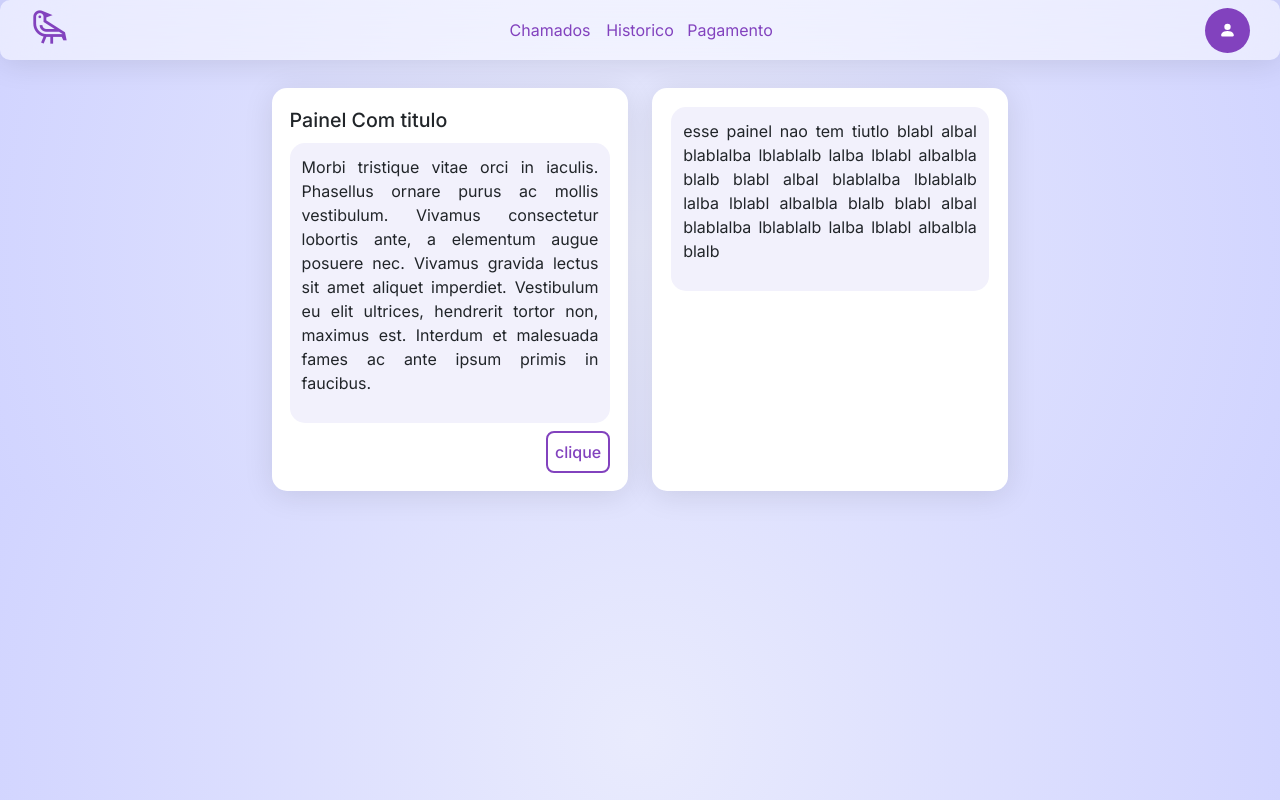
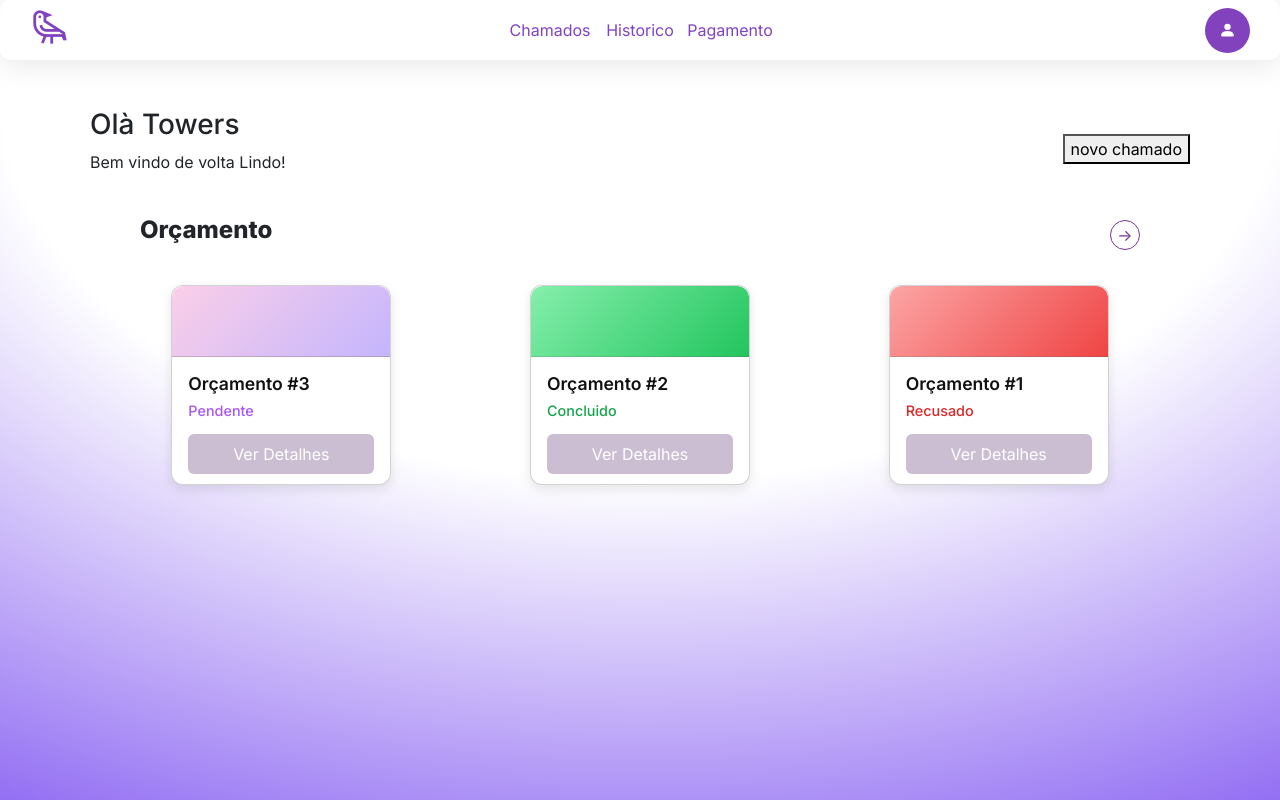
Before and after one commit to NeroPRDO/WEB-II---PROJETO, an Angular app in the folder manutencao-equipamentos/: page / in a window 1280 px wide. Built offline with nearby package versions, Linux system fonts and the light colour scheme.

Commit message:
feat: Adicionando Rotas, e inicio do dashboard do usuario

```diff
--- a/manutencao-equipamentos/src/app/app.css
+++ b/manutencao-equipamentos/src/app/app.css
@@ -1,4 +1,16 @@
 @import url('https://fonts.googleapis.com/css2?family=Poppins:ital,wght@0,100;0,200;0,300;0,400;0,500;0,600;0,700;0,800;0,900;1,100;1,200;1,300;1,400;1,500;1,600;1,700;1,800;1,900&display=swap');
+
+* {
+  padding: 0%;
+  margin: 0%;
+  position: absolute;
+  inset: 0;
+  width: 100%;
+  height: 100%;
+  background: white;
+  background: radial-gradient(125% 125% at 50% 10%, #fff 40%, #63e 100%);
+  z-index: -10;
+}
 
 
 /*Botão de abrir chamdo*/
@@ -99,11 +111,9 @@
   border-radius: 15px;
   cursor: pointer;
   transition: 0.3s ease;
-  background: linear-gradient(
-    to bottom right,
-    #8242be 0%,
-    rgba(46, 142, 255, 0) 30%
-  );
+  background: linear-gradient(to bottom right,
+      #8242be 0%,
+      rgba(46, 142, 255, 0) 30%);
   background-color: #8242be;
   display: flex;
   align-items: center;
--- a/manutencao-equipamentos/src/app/app.html
+++ b/manutencao-equipamentos/src/app/app.html
@@ -1,70 +1 @@
-<!DOCTYPE html>
-<html lang="en">
-
-<head>
-  <meta charset="UTF-8">
-  <meta name="viewport" content="width=device-width, initial-scale=1.0">
-  <title>Document</title>
-</head>
-
-<body>
-
-  <app-nav></app-nav>
-
-  <div class="container">
-    <!-- BOTOES DO DASKO - COMENTEI PRA COMPONENTIZAR DPS
-    <div class="item">
-      <button class="btnTeste">
-        <svg viewBox="0 0 24 24" class="arr-2" xmlns="http://www.w3.org/2000/svg">
-          <path
-            d="M16.1716 10.9999L10.8076 5.63589L12.2218 4.22168L20 11.9999L12.2218 19.778L10.8076 18.3638L16.1716 12.9999H4V10.9999H16.1716Z">
-          </path>
-        </svg>
-        <span class="text">Abrir Chamado</span>
-        <span class="circle"></span>
-        <svg viewBox="0 0 24 24" class="arr-1" xmlns="http://www.w3.org/2000/svg">
-          <path
-            d="M16.1716 10.9999L10.8076 5.63589L12.2218 4.22168L20 11.9999L12.2218 19.778L10.8076 18.3638L16.1716 12.9999H4V10.9999H16.1716Z">
-          </path>
-        </svg>
-      </button>
-    </div>
-
-    <div class="item">
-      <div aria-label="User Login Button" tabindex="0" role="button" class="loginButton">
-        <div class="loginButton-inner">
-          <svg aria-hidden="true" xmlns="http://www.w3.org/2000/svg" viewBox="0 0 24 24">
-            <g data-name="Layer 2" id="Layer_2">
-              <path
-                d="m15.626 11.769a6 6 0 1 0 -7.252 0 9.008 9.008 0 0 0 -5.374 8.231 3 3 0 0 0 3 3h12a3 3 0 0 0 3-3 9.008 9.008 0 0 0 -5.374-8.231zm-7.626-4.769a4 4 0 1 1 4 4 4 4 0 0 1 -4-4zm10 14h-12a1 1 0 0 1 -1-1 7 7 0 0 1 14 0 1 1 0 0 1 -1 1z">
-              </path>
-            </g>
-          </svg>
-          <p>Log In</p>
-        </div>
-      </div>
-    </div>
-    -->
-
-    <div class="row justify-content-center row-gap-2">
-      <div class="col-4">
-            <panel [title]="'Painel Com titulo'">
-              <text-box>Morbi tristique vitae orci in iaculis. Phasellus ornare purus ac mollis vestibulum. Vivamus consectetur lobortis ante, a elementum augue posuere nec. Vivamus gravida lectus sit amet aliquet imperdiet. Vestibulum eu elit ultrices, hendrerit tortor non, maximus est. Interdum et malesuada fames ac ante ipsum primis in faucibus.
-              </text-box>
-              <div class="d-flex justify-content-end">
-                <botao-basico mensagem="clique" [outlined]="true"></botao-basico>
-              </div>
-          </panel>
-      </div>
-      <div class="col-4">
-            <panel>
-              <text-box>esse painel nao tem tiutlo blabl albal blablalba lblablalb lalba lblabl albalbla blalb blabl albal blablalba lblablalb lalba lblabl albalbla blalb blabl albal blablalba lblablalb lalba lblabl albalbla blalb
-              </text-box>
-          </panel>
-        </div>
-    </div>
-</div>
-
-</body>
-
-</html>
+<router-outlet />
--- a/manutencao-equipamentos/src/app/app.routes.ts
+++ b/manutencao-equipamentos/src/app/app.routes.ts
@@ -1,3 +1,17 @@
 import { Routes } from '@angular/router';
+import { Dashboard } from './dashboard/dashboard';
+import { Login } from './login/login';
 
-export const routes: Routes = [];
+export const routes: Routes = [
+    {
+        path: '',
+        component: Dashboard,
+        title: 'dashboard'
+    },
+    {
+        path: 'login',
+        component: Login,
+        title: 'login'
+    }
+
+];
--- /dev/null
+++ b/manutencao-equipamentos/src/app/dashboard/dashboard.css
@@ -0,0 +1,160 @@
+a {
+    width: 30px;
+    height: 30px;
+    display: flex;
+    align-items: center;
+    justify-content: space-around;
+    text-decoration: none;
+    color: #77398f;
+    border-radius: 50%;
+    border: #77398f 1px solid;
+}
+
+a:hover {
+    background-color: #a855f7;
+    color: white;
+}
+
+/*button*/
+
+/*======*/
+section {
+    width: 100%;
+    display: flex;
+    padding: 0 20px 0 20px;
+    flex-direction: column;
+    align-items: center;
+    justify-content: space-around;
+}
+
+
+/* Incio*/
+.boas-vindas {
+    margin: 20px 0 20px 0;
+    width: 1100px;
+    display: flex;
+    align-items: center;
+    justify-content: space-between;
+}
+
+/* ORÇAMENTOS*/
+.sec-titulo {
+    width: 1000px;
+    height: 50px;
+    display: flex;
+    align-items: center;
+    justify-content: space-between;
+}
+
+.sec-titulo h4 {
+    font-weight: 800;
+}
+
+.orcamentos {
+    width: 1000px;
+    height: 250px;
+    display: flex;
+    align-items: center;
+    justify-content: space-around;
+    gap: 6rem;
+    overflow-x: auto;
+    flex-wrap: nowrap;
+    padding: 10px;
+    scrollbar-width: thin;
+}
+
+/* Para navegadores baseados em WebKit (Chrome, Edge, Safari) */
+.orcamentos::-webkit-scrollbar {
+    height: 8px;
+}
+
+.orcamentos::-webkit-scrollbar-thumb {
+    background: #e2bfff;
+    border-radius: 4px;
+}
+
+.orcamentos::-webkit-scrollbar-track {
+    background: #e7d0f7;
+}
+
+
+/* --- CARDS --- */
+.card {
+    min-width: 220px;
+    height: 200px;
+    background: #fff;
+    border-radius: 12px;
+    box-shadow: 0 4px 12px rgba(0, 0, 0, 0.1);
+    overflow: hidden;
+    transition: transform 0.3s, box-shadow 0.3s;
+}
+
+.card:hover {
+    transform: scale(1.05);
+    box-shadow: 0 6px 16px rgba(0, 0, 0, 0.15);
+}
+
+.card-header {
+    height: 40%;
+    border-radius: 12px 12px 0 0;
+}
+
+/* --- Gradientes por status --- */
+.card-header.pendente {
+    background: linear-gradient(135deg, #fbcfe8, #c4b5fd);
+}
+
+.card-header.concluido {
+    background: linear-gradient(135deg, #86efac, #22c55e);
+}
+
+.card-header.recusado {
+    background: linear-gradient(135deg, #fca5a5, #ef4444);
+}
+
+.card-body {
+    padding: 10px 16px;
+    display: flex;
+    flex-direction: column;
+}
+
+.card-title {
+    font-size: 1.1rem;
+    font-weight: 600;
+    margin: 6px 0;
+    color: #111;
+}
+
+.card-status {
+    font-size: 0.9rem;
+    font-weight: 500;
+    margin-bottom: 12px;
+}
+
+.card-status.concluido {
+    color: #16a34a;
+}
+
+.card-status.pendente {
+    color: #a855f7;
+}
+
+.card-status.recusado {
+    color: #dc2626;
+}
+
+.card-btn {
+    background: #cbbed3;
+    color: #fff;
+    border: none;
+    padding: 8px;
+    border-radius: 6px;
+    cursor: pointer;
+    transition: background 0.2s;
+}
+
+.card-btn:hover {
+    background: #504163;
+}
+
+/* --- CARDS --- */
--- /dev/null
+++ b/manutencao-equipamentos/src/app/dashboard/dashboard.html
@@ -0,0 +1,50 @@
+<app-nav></app-nav>
+
+<section>
+    <div class="boas-vindas">
+        <div class="text-boas-vindas">
+            <h3>Olà Towers</h3>
+            <p>Bem vindo de volta Lindo!</p>
+        </div>
+
+        <button>novo chamado</button>
+
+    </div>
+
+</section>
+
+<section>
+    <div class="sec-titulo">
+        <h4>Orçamento</h4>
+        <a href="#">-></a>
+    </div>
+    <div class="orcamentos">
+        <div class="card">
+            <div class="card-header pendente"></div>
+
+            <div class="card-body">
+                <h2 class="card-title">Orçamento #3</h2>
+                <p class="card-status pendente">Pendente</p>
+                <button class="card-btn">Ver Detalhes</button>
+            </div>
+        </div>
+
+        <div class="card">
+            <div class="card-header concluido"></div>
+            <div class="card-body">
+                <h2 class="card-title">Orçamento #2</h2>
+                <p class="card-status concluido">Concluido</p>
+                <button class="card-btn">Ver Detalhes</button>
+            </div>
+        </div>
+
+        <div class="card">
+            <div class="card-header recusado"></div>
+            <div class="card-body">
+                <h2 class="card-title">Orçamento #1</h2>
+                <p class="card-status recusado">Recusado</p>
+                <button class="card-btn">Ver Detalhes</button>
+            </div>
+        </div>
+    </div>
+</section>
--- /dev/null
+++ b/manutencao-equipamentos/src/app/dashboard/dashboard.ts
@@ -0,0 +1,12 @@
+import { Component } from '@angular/core';
+import { NavComponent } from '../shared/Nav/nav';
+
+@Component({
+  selector: 'app-dashboard',
+  imports: [NavComponent],
+  templateUrl: './dashboard.html',
+  styleUrl: './dashboard.css'
+})
+export class Dashboard {
+
+}
--- /dev/null
+++ b/manutencao-equipamentos/src/app/login/login.html
@@ -0,0 +1 @@
+<p>LOGINNNNNN</p>
--- /dev/null
+++ b/manutencao-equipamentos/src/app/login/login.ts
@@ -0,0 +1,11 @@
+import { Component } from '@angular/core';
+
+@Component({
+  selector: 'app-login',
+  imports: [],
+  templateUrl: './login.html',
+  styleUrl: './login.css'
+})
+export class Login {
+
+}
--- a/manutencao-equipamentos/src/app/shared/Nav/nav.html
+++ b/manutencao-equipamentos/src/app/shared/Nav/nav.html
@@ -1,5 +1,6 @@
 <!--NUm mexe pai, ainda to fazendo e vou deixar responsivo-->
-<link rel="stylesheet" href="https://fonts.googleapis.com/css2?family=Material+Symbols+Outlined:opsz,wght,FILL,GRAD@48,400,0,0&icon_names=raven" />
+<link rel="stylesheet"
+    href="https://fonts.googleapis.com/css2?family=Material+Symbols+Outlined:opsz,wght,FILL,GRAD@48,400,0,0&icon_names=raven" />
 <nav>
     <div class="nav-logo">
         <span class="material-symbols-outlined">
@@ -12,11 +13,12 @@
         <a class="menu__link" href="#">Pagamento</a>
     </div>
     <div class="nav-login">
-        <button class="Btn">
+        <button class="Btn" routerLink="login">
 
             <div class="sign">
-                <svg xmlns="http://www.w3.org/2000/svg" width="20" height="20" fill="currentColor" class="bi bi-person-fill" viewBox="0 0 16 16">
-                    <path d="M3 14s-1 0-1-1 1-4 6-4 6 3 6 4-1 1-1 1zm5-6a3 3 0 1 0 0-6 3 3 0 0 0 0 6"/>
+                <svg xmlns="http://www.w3.org/2000/svg" width="20" height="20" fill="currentColor"
+                    class="bi bi-person-fill" viewBox="0 0 16 16">
+                    <path d="M3 14s-1 0-1-1 1-4 6-4 6 3 6 4-1 1-1 1zm5-6a3 3 0 1 0 0-6 3 3 0 0 0 0 6" />
                 </svg>
             </div>
 
--- a/manutencao-equipamentos/src/app/shared/Nav/nav.ts
+++ b/manutencao-equipamentos/src/app/shared/Nav/nav.ts
@@ -1,9 +1,11 @@
 import { Component } from '@angular/core';
+import { RouterLink } from '@angular/router';
 
 @Component({
   selector: 'app-nav',
   standalone: true,
+  imports: [RouterLink],
   templateUrl: './nav.html',
   styleUrls: ['./nav.css']
 })
-export class NavComponent {}
+export class NavComponent { }
```
Also changed, not shown: manutencao-equipamentos/src/app/login/login.css (added), 2 other files (tests, documents, lock files or other folders).
